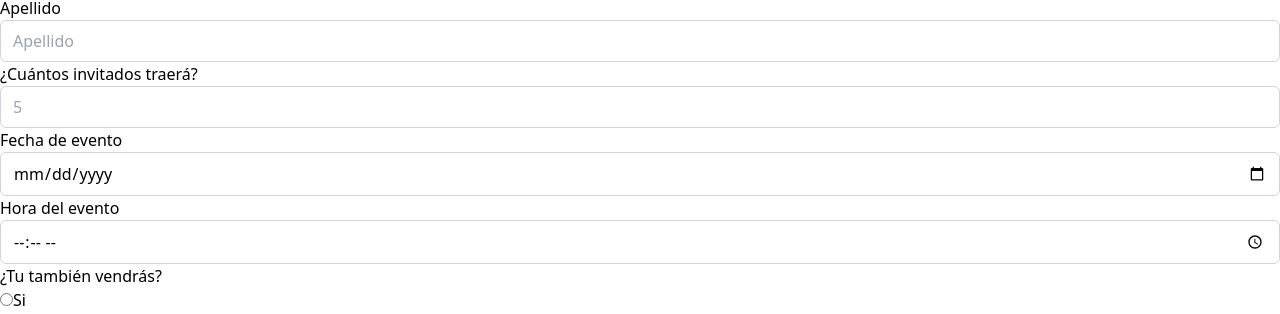
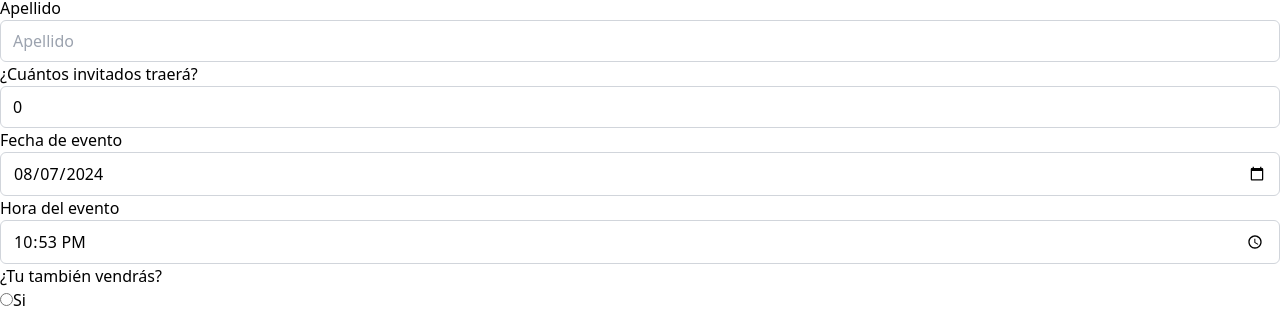
Before and after one commit to RubertG/curso-zustand, a React (Vite) app: page /dashboard/wedding-invitation in a window 1280 px wide. Shown: the part 850-1164 px from the top of the page. Built offline with nearby package versions, Linux system fonts and the light colour scheme.

Commit message:
🆕 slices de la seccion boda con persist

```diff
--- a/src/pages/03-slices/WeddingInvitationPage.tsx
+++ b/src/pages/03-slices/WeddingInvitationPage.tsx
@@ -1,8 +1,22 @@
 import { WhiteCard } from '../../components';
+import { useWeddingBoundStore } from '../../stores/wedding';
 
 
 
 export const WeddingInvitationPage = () => {
+  const firstName = useWeddingBoundStore((state) => state.firstName)
+  const lastName = useWeddingBoundStore((state) => state.lastName)
+  const setFirstName = useWeddingBoundStore((state) => state.setFirstName)
+  const setLastName = useWeddingBoundStore((state) => state.setLastName)
+
+  const guestCount = useWeddingBoundStore((state) => state.guestCount)
+  const setGuestCount = useWeddingBoundStore((state) => state.setGuestCount)
+
+  const eventYYYYMMDD = useWeddingBoundStore((state) => state.eventYYYYMMDD())
+  const eventHHMM = useWeddingBoundStore((state) => state.eventHHMM())
+  const setEventDate = useWeddingBoundStore((state) => state.setEventDate)
+  const setEventTime = useWeddingBoundStore((state) => state.setEventTime)
+
   return (
     <>
       <h1>Invitación de Boda</h1>
@@ -24,6 +38,8 @@ export const WeddingInvitationPage = () => {
                     type="text"
                     name="firstName"
                     id="firstName"
+                    value={firstName}
+                    onChange={(e) => setFirstName(e.target.value)}
                     placeholder="Primer Nombre"
                   />
                 </div>
@@ -39,6 +55,8 @@ export const WeddingInvitationPage = () => {
                     type="text"
                     name="lastName"
                     id="lastName"
+                    value={lastName}
+                    onChange={(e) => setLastName(e.target.value)}
                     placeholder="Apellido"
                   />
                 </div>
@@ -56,6 +74,8 @@ export const WeddingInvitationPage = () => {
                 id="guestNumber"
                 placeholder="5"
                 min="0"
+                value={guestCount}
+                onChange={(e) => setGuestCount(+e.target.value)}
                 className="w-full appearance-none rounded-md border border-[#e0e0e0] bg-white py-3 px-6 text-base font-medium text-[#6B7280] outline-none focus:border-[#6A64F1] focus:shadow-md"
               />
             </div>
@@ -72,6 +92,8 @@ export const WeddingInvitationPage = () => {
                     type="date"
                     name="eventDate"
                     id="eventDate"
+                    value={eventYYYYMMDD}
+                    onChange={(e) => setEventDate(e.target.value)}
                   />
                 </div>
               </div>
@@ -86,6 +108,8 @@ export const WeddingInvitationPage = () => {
                     type="time"
                     name="eventTime"
                     id="eventTime"
+                    value={eventHHMM}
+                    onChange={(e) => setEventTime(e.target.value)}
                   />
                 </div>
               </div>
--- a/src/stores/tasks/task.store.ts
+++ b/src/stores/tasks/task.store.ts
@@ -1,6 +1,6 @@
 import { create, StateCreator } from "zustand";
 import { Task, TaskStatus } from "../../interfaces";
-import { devtools, persist } from "zustand/middleware";
+import { persist } from "zustand/middleware";
 import { v4 as uuidv4 } from 'uuid';
 import { immer } from "zustand/middleware/immer";
 // import { produce } from "immer";
@@ -105,7 +105,7 @@
 })
 
 export const useTaskStore = create<TaskState>()(
-  devtools(
+  // devtools(
   persist(
     immer( // cambia el funcionamiento del set
       storeApi
@@ -114,5 +114,5 @@ export const useTaskStore = create<TaskState>()(
       name: "task-store",
     }
   )
+  // )
 )
-)
--- /dev/null
+++ b/src/stores/wedding/date.slice.ts
@@ -0,0 +1,46 @@
+import { StateCreator } from "zustand"
+
+export interface DateSlice {
+  eventDate: number
+
+  eventYYYYMMDD: () => string
+  eventHHMM: () => string
+
+  setEventDate: (partialDate: string) => void
+  setEventTime: (partialTime: string) => void
+}
+
+export const createDateSlice: StateCreator<DateSlice> = (set, get) => ({
+  eventDate: new Date().getTime(),
+
+  eventYYYYMMDD: () => {
+    return new Date(get().eventDate).toISOString().split('T')[0]
+  },
+  eventHHMM: () => {
+    const date = new Date(get().eventDate)
+    const hours = date.getHours().toString().padStart(2, '0')
+    const minutes = date.getMinutes().toString().padStart(2, '0')
+
+    return `${hours}:${minutes}`
+  },
+
+  setEventDate: (partialDate: string) => set(state => {
+    const date = new Date(partialDate)
+    const year = date.getFullYear()
+    const month = date.getMonth()
+    const day = date.getDate() + 1
+
+    const newDate = new Date(state.eventDate)
+    newDate.setFullYear(year, month, day)
+
+    return { eventDate: date.getTime() }
+  }),
+  setEventTime: (partialTime: string) => set(state => {
+    const [hours, minutes] = partialTime.split(':')
+    const newDate = new Date(state.eventDate)
+    newDate.setHours(parseInt(hours), parseInt(minutes))
+    console.log(newDate.getHours())
+
+    return { eventDate: newDate.getTime() }
+  })
+})
--- /dev/null
+++ b/src/stores/wedding/guest.slice.ts
@@ -0,0 +1,15 @@
+import { StateCreator } from "zustand"
+
+export interface GuestSlice {
+  guestCount: number
+  setGuestCount: (guestCount: number) => void
+}
+
+export const createGuestSlice: StateCreator<GuestSlice> = (set) => ({
+  guestCount: 0,
+
+  setGuestCount: (guestCount: number) => set(() => {
+    if (guestCount < 0) return { guestCount: 0 }
+    return { guestCount }
+  }),
+})
--- /dev/null
+++ b/src/stores/wedding/index.ts
@@ -0,0 +1,21 @@
+import { create } from "zustand"
+import { createPersonSlice, PersonSlice } from "./person.slice"
+import { devtools, persist } from "zustand/middleware"
+import { createGuestSlice, GuestSlice } from "./guest.slice"
+import { createDateSlice, DateSlice } from "./date.slice"
+
+type WeddingState = PersonSlice & GuestSlice & DateSlice
+
+// crear el store
+export const useWeddingBoundStore = create<WeddingState>()(
+  devtools(
+    persist(
+      (...a) => ({
+        ...createPersonSlice(...a),
+        ...createGuestSlice(...a),
+        ...createDateSlice(...a),
+      }),
+      { name: "wedding-storage" }
+    )
+  )
+)
--- /dev/null
+++ b/src/stores/wedding/person.slice.ts
@@ -0,0 +1,17 @@
+import { StateCreator } from "zustand"
+
+export interface PersonSlice {
+  firstName: string
+  lastName: string
+
+  setFirstName: (firstName: string) => void
+  setLastName: (lastName: string) => void
+}
+
+export const createPersonSlice: StateCreator<PersonSlice> = (set) => ({
+  firstName: '',
+  lastName: '',
+
+  setFirstName: (firstName: string) => set({ firstName: firstName }),
+  setLastName: (lastName: string) => set({ lastName: lastName }),
+})
```
Lines whose indentation alone changed are shown as unchanged.
